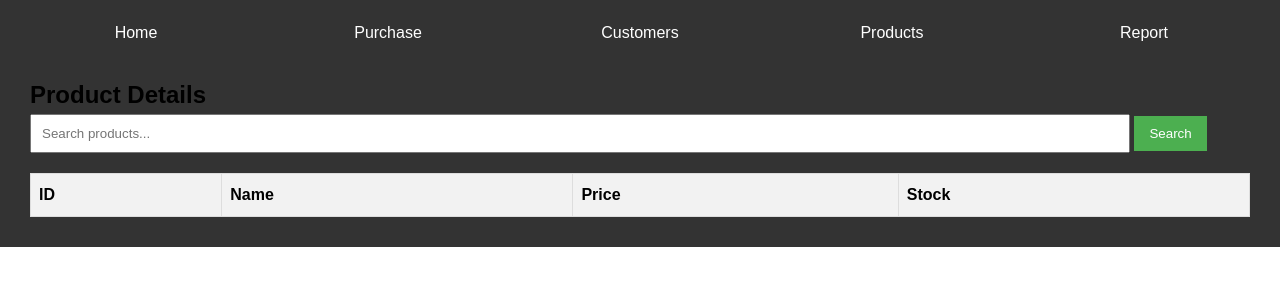
After one commit to adhu1010/RETAIL-BILLING-SYSTEM, a Flask app: page /admin/search_products in a window 1280 px wide. The commit adds this page. Shown: the top 300 px of the page. Run offline with Flask 3, Linux system fonts and the light colour scheme; the visitor is signed in with stand-in values (Sample User, id 1); lists and menus that the app fills with data are empty.

Commit message:
new VERSION

```diff
--- a/modules/admin.py
+++ b/modules/admin.py
@@ -37,10 +37,11 @@ def add_product():
         if request.method == 'POST':
             name = request.form['name']
             price = request.form['price']
+            stock = request.form['stock']
 
             conn = db_connection.get_connection()
             cursor = conn.cursor()
-            cursor.execute('INSERT INTO products (name, price) VALUES (%s, %s)', (name, price))
+            cursor.execute('INSERT INTO products (name, price,stock) VALUES (%s, %s, %s)', (name, price,stock))
             conn.commit()
             conn.close()
 
@@ -50,3 +51,57 @@ def add_product():
         return render_template('add_product.html')
     else:
         return "Unauthorized access", 403
+
+
+@admin_bp.route('/search_products', methods=['GET','POST'])
+def search_products():
+    if 'role' in session and session['role'] == 'admin':
+        products=[]
+
+        if request.method == 'POST':
+            query = request.form["query"]
+            print(query)
+            conn = db_connection.get_connection()
+            cursor = conn.cursor()
+            if query is None or query.strip() == '':
+            # Redirect to the customers page or handle the case where no query is provided
+                cursor.execute("SELECT * FROM products")
+                products = cursor.fetchall()
+                cursor.close()
+                conn.close()
+                return render_template('displaypro.html', products=products)
+
+            # Assuming product name is in the second column of the products table
+            cursor.execute("SELECT * FROM products WHERE name LIKE %s", ('%' + query + '%',))
+            products = cursor.fetchall()
+
+            cursor.close()
+            conn.close()
+        return render_template('displaypro.html', products=products)
+    else:
+        return "Unauthorized Access", 403
+
+@admin_bp.route('/search_customers', methods=['GET','POST'])
+def search_customers():
+    if 'role' in session and session['role'] == 'admin':
+        customers=[]
+        if request.method == 'POST':
+            query = request.form["query"]
+            print(query)
+            if query is None or query.strip() == '':
+             # Redirect to the customers page or handle the case where no query is provided
+                flash("Please enter a search term.", "error")
+                return redirect(url_for('admin.search_customers'))
+
+            conn = db_connection.get_connection()
+            cursor = conn.cursor()
+
+            # Assuming product name is in the second column of the products table
+            cursor.execute("SELECT * FROM customers WHERE name LIKE %s" , ('%' + query + '%',))
+            customers = cursor.fetchall()
+            print(customers)
+            cursor.close()
+            conn.close()
+        return render_template('displaycus.html', customers=customers)
+    else:
+        return "Unauthorized Access", 403
--- /dev/null
+++ b/static/css/base.css
@@ -0,0 +1,35 @@
+/* static/styles.css */
+
+body {
+    font-family: Arial, sans-serif;
+    margin: 0;
+    padding: 0;
+}
+
+nav {
+    background-color: #333; /* Background color for the nav bar */
+}
+
+nav ul {
+    list-style-type: none; /* Remove default list styling */
+    margin: 0; /* Remove default margin */
+    padding: 0; /* Remove default padding */
+    overflow: hidden; /* Clear floats */
+    display: flex; /* Use flexbox for horizontal layout */
+}
+
+nav li {
+    flex: 1; /* Make each list item take up equal space */
+}
+
+nav a {
+    display: block; /* Make links block elements */
+    color: white; /* Link color */
+    text-align: center; /* Center the text */
+    padding: 14px; /* Space around the link */
+    text-decoration: none; /* Remove underline */
+}
+
+nav a:hover {
+    background-color: #111; /* Darker background on hover */
+}
--- /dev/null
+++ b/static/css/displaypro.css
@@ -0,0 +1,92 @@
+/* styles.css */
+
+/* Basic Reset */
+* {
+    margin: 0;
+    padding: 0;
+    box-sizing: border-box;
+}
+
+/* Body Styles */
+body {
+    font-family: Arial, sans-serif;
+    line-height: 1.6;
+}
+
+/* Navigation Bar Styles */
+nav {
+    background-color: #333;
+    padding: 10px;
+}
+
+nav ul {
+    list-style-type: none;
+    display: flex;
+    justify-content: space-around;
+}
+
+nav ul li {
+    display: inline;
+}
+
+nav ul li a {
+    color: white;
+    text-decoration: none;
+    padding: 10px 15px;
+}
+
+nav ul li a:hover {
+    background-color: #575757; /* Darker background on hover */
+}
+
+/* Content Styles */
+div {
+    padding: 20px;
+}
+
+/* Table Styles */
+table {
+    width: 100%;
+    border-collapse: collapse;
+    margin-top: 20px;
+}
+
+th, td {
+    border: 1px solid #ddd;
+    padding: 8px;
+    text-align: left;
+}
+
+th {
+    background-color: #f2f2f2;
+}
+
+tr:nth-child(even) {
+    background-color: #f9f9f9; /* Zebra stripe effect */
+}
+
+tr:hover {
+    background-color: #f1f1f1; /* Highlight row on hover */
+}
+
+/* Form Styles */
+form {
+    margin-bottom: 20px;
+}
+
+form input[type="text"] {
+    padding: 10px;
+    width: calc(100% - 120px); /* Responsive input */
+}
+
+form button {
+    padding: 10px 15px;
+    background-color: #4CAF50; /* Green background */
+    color: white;
+    border: none;
+    cursor: pointer;
+}
+
+form button:hover {
+    background-color: #45a049; /* Darker green on hover */
+}
--- a/templates/admin_dashboard.html
+++ b/templates/admin_dashboard.html
@@ -14,10 +14,16 @@
             <ul>
                 <li><a href="{{ url_for('admin.add_customer') }}">Add Customer</a></li>
                 <li><a href="{{ url_for('admin.add_product') }}">Add Product</a></li>
+                <li><a href="{{ url_for('admin.search_customers') }}">Customer Details</a></li>
+                <li><a href="{{ url_for('admin.search_products') }}">Product Details</a></li>
                 <li><a href="{{ url_for('purchase.purchase_items') }}">Add Purchase Info</a></li>
                 <li><a href="{{ url_for('report.report') }}">View Report</a></li>
+                <li><a href="{{ url_for('auth.login') }}">Logout</a></li>
+
             </ul>
         </nav>
     </div>
+    <h2>Welcome to the Employee Dashboard</h2>
+    <p>Select an option from the navigation above to get started.</p>
 </body>
 </html>
--- /dev/null
+++ b/templates/base.html
@@ -0,0 +1,23 @@
+<!DOCTYPE html>
+<html lang="en">
+<head>
+    <meta charset="UTF-8">
+    <meta name="viewport" content="width=device-width, initial-scale=1.0">
+    <title>{% block title %}My App{% endblock %}</title>
+    <link rel="stylesheet" href="{{ url_for('static', filename='css/base.css') }}">
+</head>
+<body>
+    <nav>
+        <ul>
+            <li><a href="{{ url_for('admin.admin_dashboard') }}">Home</a></li>
+            <li><a href="{{ url_for('purchase.purchase_items') }}">Purchase</a></li>
+            <li><a href="{{ url_for('admin.add_customer') }}">Customers</a></li>
+            <li><a href="{{ url_for('admin.add_product') }}">Products</a></li>
+            <li><a href="{{ url_for('report.report') }}">Report</a></li>
+        </ul>
+
+    <div>
+        {% block content %}{% endblock %}
+    </div>
+</body>
+</html>
--- /dev/null
+++ b/templates/displaypro.html
@@ -0,0 +1,30 @@
+{% extends 'base.html' %}
+{% block title %}Products{% endblock %}
+
+{% block content %}
+<link rel="stylesheet" href="{{ url_for('static', filename='css/displaypro.css') }}">
+<h1>Product Details</h1>
+
+<!-- Search Form -->
+<form method="POST" action="{{ url_for('admin.search_products') }}">
+    <input type="text" name="query" placeholder="Search products..." required>
+    <button type="submit">Search</button>
+</form>
+
+<table>
+    <tr>
+        <th>ID</th>
+        <th>Name</th>
+        <th>Price</th>
+        <th>Stock</th>
+    </tr>
+    {% for product in products %}
+    <tr>
+        <td>{{ product[0] }}</td>
+        <td>{{ product[1] }}</td>
+        <td>{{ product[2] }}</td>
+        <td>{{ product[3] }}</td>
+    </tr>
+    {% endfor %}
+</table>
+{% endblock %}
--- a/templates/employee_dashboard.html
+++ b/templates/employee_dashboard.html
@@ -12,6 +12,7 @@
         <ul>
             <li><a href="{{ url_for('employee.add_customer') }}">Add Customer</a></li>
             <li><a href="{{ url_for('employee.purchase_product') }}">Purchase Product</a></li>
+            <li><a href="{{ url_for('auth.login') }}">Logout</a></li>
         </ul>
     </nav>
 
```
Also changed, not shown: modules/purchase.py (+38 -16 lines), static/css/admin_dashboard.css (+43 -34 lines), static/css/baseem.css (added, +44 -0 lines), templates/add_cus.html (+9 -12 lines), templates/add_cus_em.html (+6 -6 lines), templates/add_product.html (+6 -7 lines), templates/baseem.html (added, +22 -0 lines), templates/displaycus.html (added, +31 -0 lines), templates/purchase.html (+25 -8 lines), templates/purem.html (+7 -6 lines), templates/report.html (+7 -6 lines).
